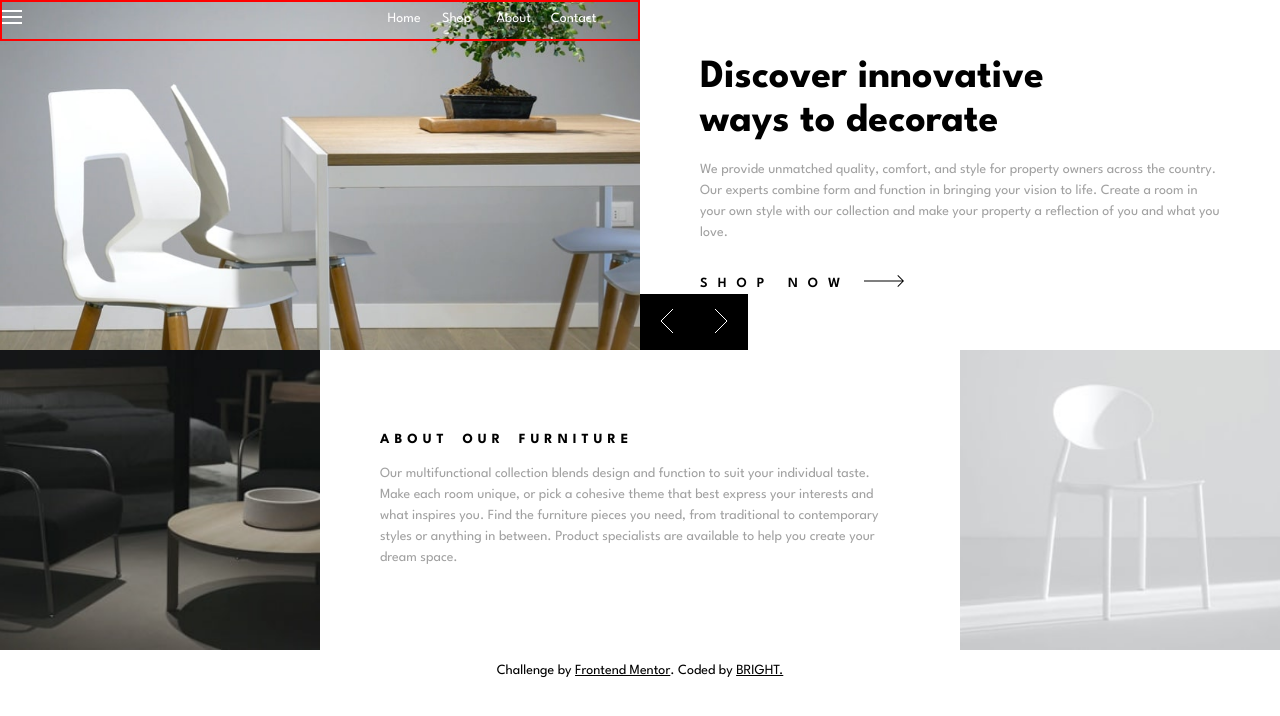
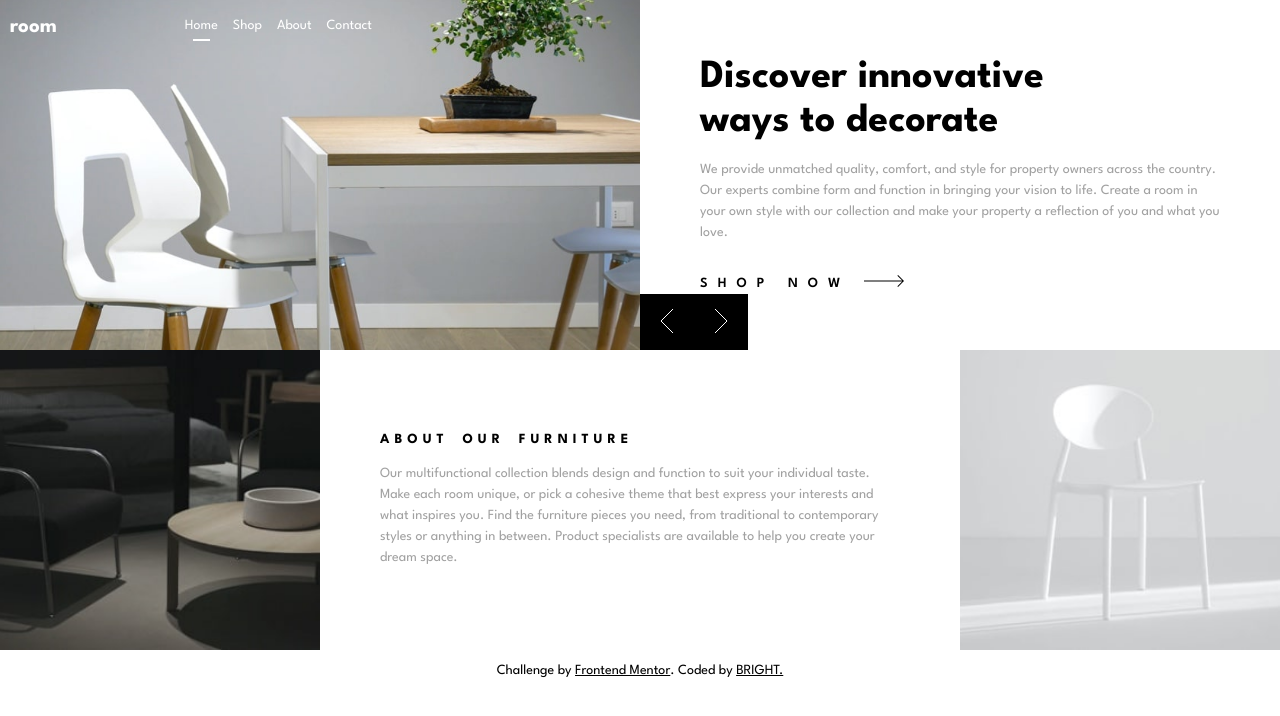
Before and after one commit to Brighties/room-homepage, a plain HTML site: page index.html in a window 1280 px wide. Drawn offline with Linux system fonts and the light colour scheme.

Commit message:
Add more styles and Javascript functionality to the webpage - added functionality to the navigation menu section

```diff
--- a/css/styles.css
+++ b/css/styles.css
@@ -16,11 +16,7 @@ body {
 .header {
   color: initial;
 }
-.banner-header {
-  color: hsl(var(--white));
-  text-align: center;
-  padding-bottom: 4px;
-}
+
 .banner-container,
 .figure-2,
 .figure-3 {
@@ -53,40 +49,89 @@ img {
 
 /* NAVIGATION */
 .nav {
-  display: grid;
-  grid-template-columns: repeat(3, 1fr);
-  gap: var(--spacing-very-small);
-  border: 2px solid red;
+  display: flex;
   align-items: center;
-  justify-content: left;
-  padding-block: var(--spacing-very-small);
+  gap: 10vw;
+  color: hsl(var(--white));
+  padding-block: var(--spacing-large);
+  padding-inline-start: var(--spacing-small);
   overflow: hidden;
 }
+.menu-icon {
+  cursor: pointer;
+  justify-self: left;
+  transition: all 300ms ease-in-out;
+}
+.menu-icon:hover {
+  opacity: 0.6;
+}
+.banner-header {
+  flex-grow: 0.7;
+  opacity: 1;
 
+  color: hsl(var(--white));
+  text-align: center;
+  padding-bottom: 4px;
+  transition: all 300ms ease-in-out;
+}
 .nav__list {
-  display: grid;
-  grid-template-columns: repeat(4, 1fr);
+  display: flex;
   gap: var(--spacing-large);
-  white-space: nowrap;
-  color: hsl(var(--white));
+  transition: all 0.3s ease-in-out;
+  display: none;
+  transform: translateY(-500%);
   padding-bottom: 4px;
 }
-.nav__list {
-  transform: translateY(-200%);
+.nav__list-item {
+  position: relative;
+  padding-block-end: var(--spacing-very-small);
+  cursor: pointer;
+  transition: all 300ms ease-in-out;
+}
+.nav__list-item:hover {
+  opacity: 0.6;
+}
+.nav__list-item.active:after {
+  content: " ";
+  width: 50%;
+  height: 2px;
+  position: absolute;
+  margin-inline: 25%; /* magic number to center the pseudo element */
+  bottom: 0;
+  left: 0;
+  background-color: hsl(var(--white));
 }
 
-/* add this 'visible' class to visible when clicked */
-.nav__list.visible {
-  transform: translateY(0%) translateX(-20%);
+/* when the menu bar is clicked,  the header text should disappear */
+.nav.open .banner-header {
+  display: none;
+  opacity: 0;
 }
-/* add the 'hide' class when the menu bar is clicked */
-.banner-header.hide {
-  transform: translateY(100%);
+.nav.open .nav__list {
+  transform: translateY(0);
+  transition: transform 300ms ease-in-out;
+  display: flex;
 }
+.nav.open .menu-icon {
+  transform: rotate(360deg);
+}
+
 .nav__list-item a {
   text-decoration: none;
   color: var(--white);
 }
+
+.navigator {
+  padding-top: 15px;
+  padding-bottom: 10px;
+  transition: all 300ms ease-in-out;
+}
+.navigator:hover {
+  background: hsl(var(--white), 0.2);
+  cursor: pointer;
+}
+/*=== end of navigation === */
+
 /* ARTICLE 1 */
 .article-1-header {
   font-size: 4rem;
@@ -135,8 +180,6 @@ img {
   max-width: max-content;
   display: flex;
   align-items: center;
-  padding-top: 15px;
-  padding-bottom: 10px;
 }
 .left-navigator {
   padding-inline: 2rem;
@@ -171,12 +214,23 @@ img {
   .attribution {
     grid-column: span 4;
   }
+}
+@media (min-width: 1200px) {
+  /* 2- factor-authentication, whether the NAV element contains the class of "open" or not, do not display the menu-icon */
+  .nav.open .menu-icon,
+  .nav .menu-icon {
+    display: none;
+  }
+  .nav.open .nav__list,
+  .nav .nav__list {
+    display: flex;
+    transform: translateY(0);
+  }
 
   .banner-header {
-    transform: translateY(-100%);
+    text-align: left;
+    flex-grow: 0;
   }
-}
-@media (min-width: 1200px) {
   .article {
     padding-inline: 6rem;
   }
--- a/index.html
+++ b/index.html
@@ -17,8 +17,8 @@
         <div class="banner-container" style="min-height: 350px">
             <!-- the height of this div will be dependent on the height of article-1 -->
 
-            <nav class="nav">
-                <span>
+            <nav class="nav ">
+                <span class="menu-icon">
                     <svg width="20" height="14" xmlns="http://www.w3.org/2000/svg">
                         <path d="M20 12v2H0v-2h20zm0-6v2H0V6h20zm0-6v2H0V0h20z" fill="#FFF" fill-rule="evenodd" />
                     </svg>
@@ -40,13 +40,15 @@
         <!-- component 2-->
         <article class="article article-1">
             <figure class="carousel-container">
-                <div class="left-navigator">
+
+                <!-- carousel navigator -->
+                <div class="left-navigator navigator">
                     <svg width="14" height="24" xmlns="http://www.w3.org/2000/svg">
                         <path d="M13 0L1 12l12 12" stroke="#FFF" fill="none" fill-rule="evenodd" />
                     </svg>
                 </div>
 
-                <div class="right-navigator">
+                <div class="right-navigator navigator">
                     <svg width="14" height="24" xmlns="http://www.w3.org/2000/svg">
                         <path d="M1 0l12 12L1 24" stroke="#FFF" fill="none" fill-rule="evenodd" />
                     </svg>
@@ -110,6 +112,8 @@
                 href="#">BRIGHT.</a>
         </footer>
     </main>
+
+    <script src="./scripts/script.js"></script>
 </body>
 
 </html>
--- a/scripts/script.js
+++ b/scripts/script.js
@@ -0,0 +1,60 @@
+document.addEventListener("DOMContentLoaded", () => {
+  const menuIcon = document.querySelector(".menu-icon");
+  // const bannerHeader = document.querySelector(".banner-header");
+  const nav = document.querySelector(".nav");
+  menuIcon.addEventListener("click", () => {
+    nav.classList.toggle("open");
+    if (nav.classList.contains("open")) {
+      menuIcon.innerHTML =
+        '<svg width="16" height="16" xmlns="http://www.w3.org/2000/svg"><path d="M14.364.222l1.414 1.414L9.414 8l6.364 6.364-1.414 1.414L8 9.414l-6.364 6.364-1.414-1.414L6.586 8 .222 1.636 1.636.222 8 6.586 14.364.222z" fill="#fff" fill-rule="evenodd" opacity="1"/></svg>';
+    } else {
+      menuIcon.innerHTML =
+        '<svg width="20" height="14" xmlns="http://www.w3.org/2000/svg"><path d="M20 12v2H0v-2h20zm0-6v2H0V6h20zm0-6v2H0V0h20z" fill="#FFF" fill-rule="evenodd"/></svg>';
+    }
+  });
+
+  // add eventlisteners to each of the list-items and then add the active state...
+  const listItems = document.querySelectorAll(".nav__list-item");
+  listItems[0].classList.add("active");
+  // loop through the listItems
+  listItems.forEach((item) => {
+    item.addEventListener("click", () => {
+      listItems.forEach((item) => item.classList.remove("active"));
+      item.classList.toggle("active");
+    });
+  });
+
+  // still working on this section
+
+  /** =========================  */
+  // create an array that contains the images
+  const imageArray = [
+    "../images/desktop-image-hero-1.jpg",
+    "../images/desktop-image-hero-2.jpg",
+    "../images/desktop-image-hero-3.jpg",
+  ];
+  //add event listeners to the navigators
+  const bannerContainer = document.querySelector(".banner-container");
+  const navigators = document.querySelectorAll(".navigator");
+  navigators.forEach((navigator) => {
+    let imageCount = 0;
+    navigator.addEventListener("click", (e) => {
+      let lastArrayElement = imageArray.length - 1;
+      if (e.target.classList.contains("left-navigator")) {
+        imageCount = imageCount - 1;
+      } else {
+        imageCount = imageCount + 1;
+      }
+
+      if (imageCount < 0) {
+        imageCount = 0;
+      }
+      if (imageCount > lastArrayElement) {
+        imageCount = lastArrayElement;
+      }
+      //   let value = `url${imageArray[imageCount]}`;
+      bannerContainer.style.backgroundImage = `url("${imageArray[imageCount]}")`;
+      console.log(imageCount);
+    });
+  });
+});
```
